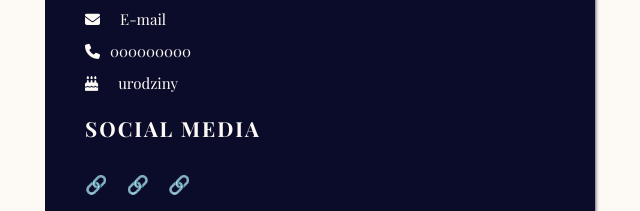
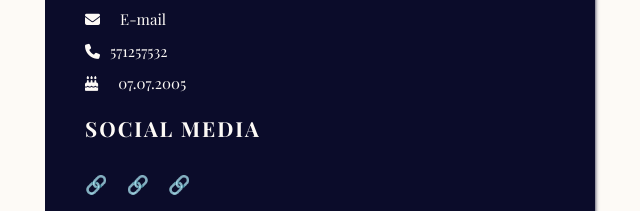
Before and after one commit to LaUra1l/Maciej-Raczkowski, a plain HTML site: page index.html in a window 1280 px wide. Shown: the part 3587-3798 px from the top of the page, 595-1235 px from the left. Drawn offline with nearby package versions, Linux system fonts and the light colour scheme.

Commit message:
Update index.html

```diff
--- a/index.html
+++ b/index.html
@@ -200,9 +200,9 @@
             <div class="contact-info-box">
               <h3>Informacje</h3>
               <p><span><i class="fa-solid fa-envelope"></i></span> E-mail</p>
-              <p><i class="fa-solid fa-phone"></i> 000000000</p>
+              <p><i class="fa-solid fa-phone"></i> 571257532</p>
 
-              <p><span><i class="fa-solid fa-cake-candles"></i></span> urodziny</p>
+              <p><span><i class="fa-solid fa-cake-candles"></i></span> 07.07.2005</p>
               <h3>Social Media</h3>
               <div class="contact-socials">
                 <a href="#">🔗</a>
```
